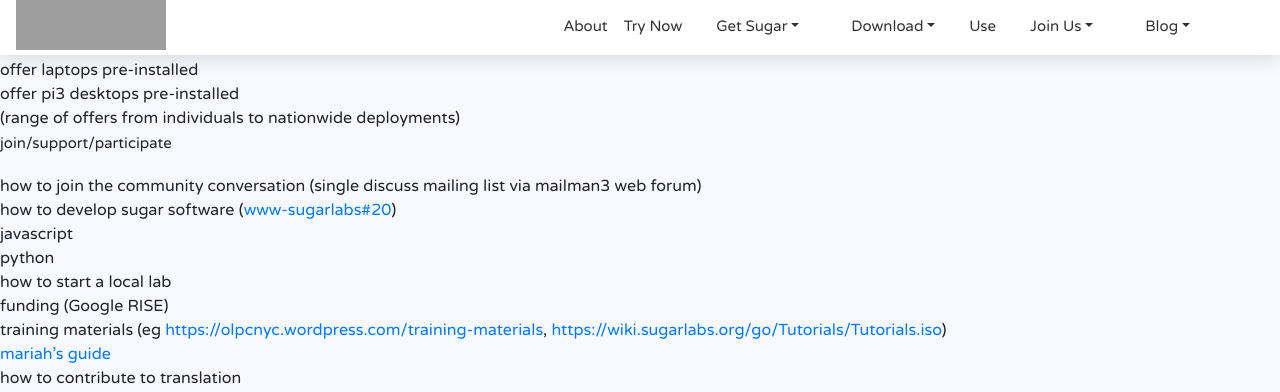
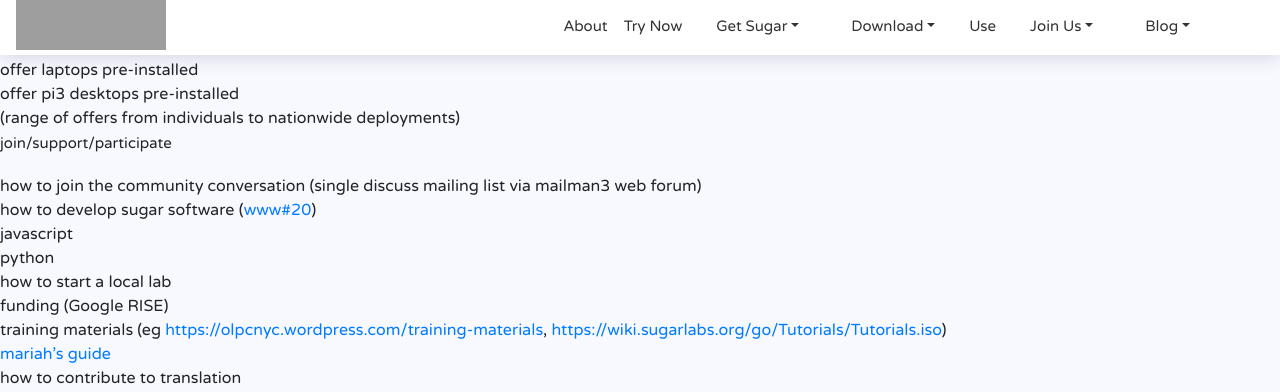
Before and after one commit to sugarlabs/www, a Jekyll site: the page built from STRUCTURE.md, in a window 1280 px wide and 900 px high, scrolled down 2742 px, cut to the strip 0-392 px from the top of the window. Built offline with Jekyll 4.4.1, drawn with Linux system fonts in a browser that asks for light colours; grey boxes are pictures that could not be loaded.

Commit message:
Rename repository
Repository name www-sugarlabs has a redundant component given that it
is part of the sugarlabs organisation.

It is thought this extra sugarlabs component is attracting attention
from new developers, who then begin to work on our web site instead of
our software.

```diff
--- a/STRUCTURE.md
+++ b/STRUCTURE.md
@@ -24,7 +24,7 @@
     * Sugarizer inherently allow immediate try out
     * download and boot SOAS
     * email newsletter sign up
-    * email mini-course with X things to do with SOAS ([#38](https://github.com/sugarlabs/www-sugarlabs/issues/38))
+    * email mini-course with X things to do with SOAS ([#38](https://github.com/sugarlabs/www/issues/38))
     * tell your friends to try it out too
 
 4. Users: Conversion/Sales
@@ -73,7 +73,7 @@
 * Testimonials/Reviews. Quote from [LinuxInsider](http://www.linuxinsider.com/story/Fedora-Based-Sugar-on-a-Stick-Is-One-Sweet-Desktop-83446.html), size of active user base from <https://wiki.sugarlabs.org/images/4/48/Survey_summary.pdf>, http://wiki.laptop.org/go/ALEARN_Network, etc.
 * Calls To Action
    * try
-   * download + email mini course ([#38](https://github.com/sugarlabs/www-sugarlabs/issues/38))
+   * download + email mini course ([#38](https://github.com/sugarlabs/www/issues/38))
    * buy
    * join
 
@@ -123,7 +123,7 @@
 
 join/support/participate
 * how to join the community conversation (single discuss mailing list via mailman3 web forum)
-* how to develop sugar software ([www-sugarlabs#20](https://github.com/sugarlabs/www-sugarlabs/issues/20))
+* how to develop sugar software ([www#20](https://github.com/sugarlabs/www/issues/20))
   * javascript
   * python
 * how to start a local lab
--- a/_includes/footer.html
+++ b/_includes/footer.html
@@ -68,7 +68,7 @@
                             </div>
                             <br>
                             <div id="contributeHeader" class="col-md-12">
-                                <h4 class="text-center"><a href="https://github.com/sugarlabs/www-sugarlabs"><b><span class="ion-logo-github" style="font-size:17px;color: #0099FF; margin-right: 12px;"></span><span style="font-size:17px;color: #0099FF;">Contribute to website</span></b></a></h4>
+                                <h4 class="text-center"><a href="https://github.com/sugarlabs/www"><b><span class="ion-logo-github" style="font-size:17px;color: #0099FF; margin-right: 12px;"></span><span style="font-size:17px;color: #0099FF;">Contribute to website</span></b></a></h4>
                             </div>
                         </div>
                     </div>
```
Also changed, not shown: README.md.
